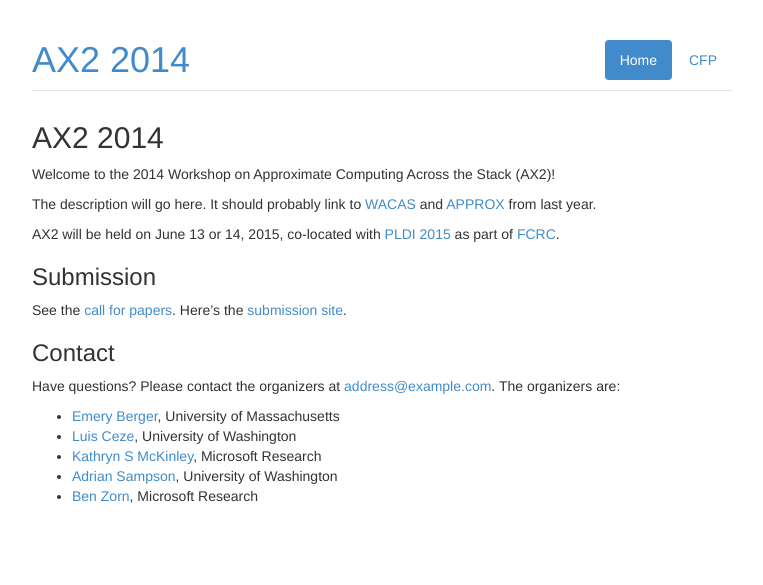
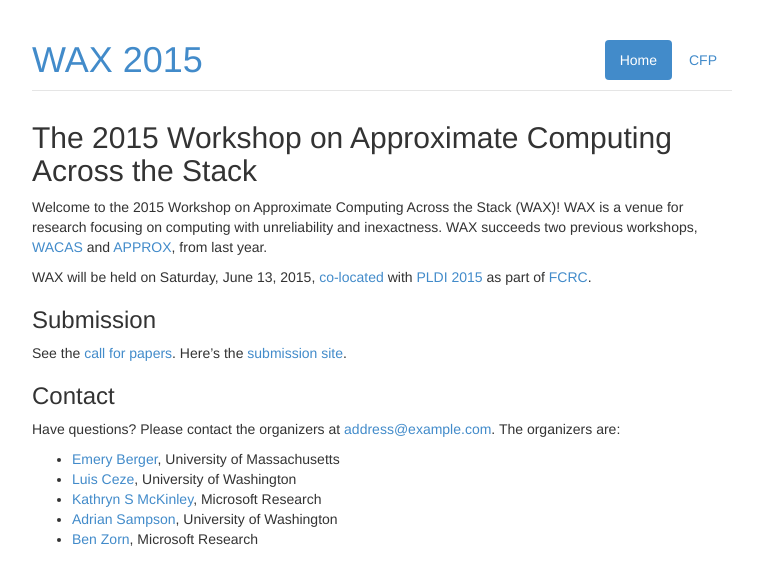
Before and after one commit to uwsampa/sampa-public, a Jekyll site: the page built from wax2015/index.md, in a window 1280 px wide. Shown: the top 585 px of the page, without its empty margins (258-1021 px from the left). Built offline with Jekyll 4.4.1, drawn with Linux system fonts in a browser that asks for light colours; Markdown is read by kramdown in place of the engine named in the settings.

Commit message:
AX2 -> WAX

```diff
--- a/_data/ax2.yml
+++ /dev/null
@@ -1,5 +0,0 @@
-nav:
-    - title: Home
-      link: /ax2/
-    - title: CFP
-      link: /ax2/cfp.html
--- /dev/null
+++ b/_data/wax.yml
@@ -0,0 +1,5 @@
+nav:
+    - title: Home
+      link: /wax2015/
+    - title: CFP
+      link: /wax2015/cfp.html
--- a/_layouts/wax.html
+++ b/_layouts/wax.html
@@ -2,7 +2,7 @@
 <html>
     <head>
         <meta charset="utf-8">
-        <title>AX2: {{ page.title }}</title>
+        <title>WAX: {{ page.title }}</title>
         <meta name="viewport" content="width=device-width, initial-scale=1.0">
         <link href="{{ site.base }}/css/bootstrap.min.css" rel="stylesheet">
         <link href="{{ site.base }}/css/sampa.css" rel="stylesheet">
@@ -14,7 +14,7 @@
           <div class="header">
             <ul class="nav nav-pills pull-right">
               {% assign shorturl = page.url | replace:'index.html','' %}
-              {% for item in site.data.ax2.nav %}
+              {% for item in site.data.wax.nav %}
                 <li {% if item.link == shorturl %}class="active"{% endif %}>
                   <a href="{{ site.base }}{{ item.link }}">
                     {{ item.title }}
@@ -22,7 +22,7 @@
                 </li>
               {% endfor %}
             </ul>
-            <a href="./"><h1>AX2 2014</h1></a>
+            <h1><a href="./">WAX 2015</a></h1>
             </a>
           </div>
 
--- a/ax2/index.md
+++ b/wax2015/index.md
@@ -1,16 +1,15 @@
 ---
 layout: wax
-title: AX2 2014
+title: The 2015 Workshop on Approximate Computing Across the Stack
 ---
-Welcome to the 2014 Workshop on Approximate Computing Across the Stack (AX2)!
-
-The description will go here. It should probably link to [WACAS][] and [APPROX][] from last year.
+Welcome to the 2015 Workshop on Approximate Computing Across the Stack (WAX)! WAX is a venue for research focusing on computing with unreliability and inexactness. WAX succeeds two previous workshops, [WACAS][] and [APPROX][], from last year.
 
 [wacas]: http://sampa.cs.washington.edu/wacas14/
 [approx]: http://approx2014.cs.umass.edu
 
-AX2 will be held on June 13 or 14, 2015, co-located with [PLDI 2015][] as part of [FCRC][].
+WAX will be held on Saturday, June 13, 2015, [co-located][pldiwks] with [PLDI 2015][] as part of [FCRC][].
 
+[pldiwks]: http://conf.researchr.org/track/pldi2015/pldi2015-workshops
 [FCRC]: http://fcrc.acm.org/
 [PLDI 2015]: http://conf.researchr.org/home/pldi2015
 
```
Also changed, not shown: wax2015/cfp.md (renamed from ax2/cfp.md, +3 -3 lines).
